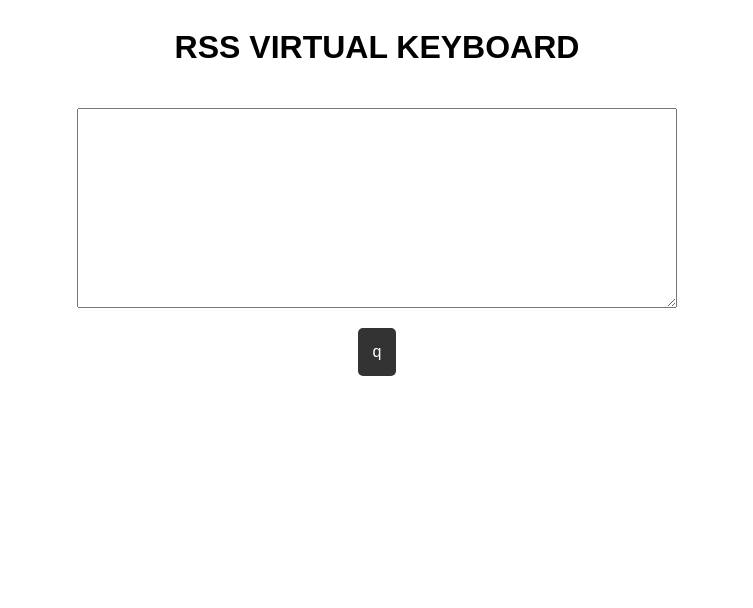
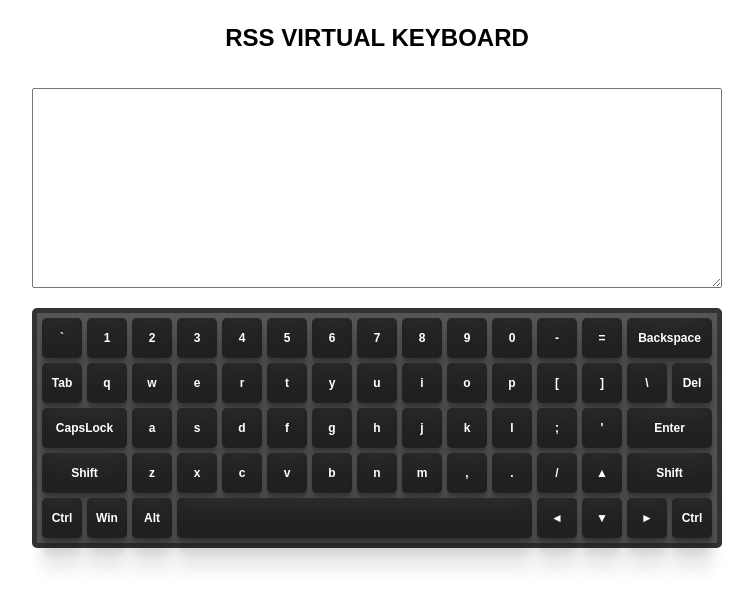
Before and after one commit to githorder/virtual-keyboard, a plain HTML site: page index.html in a window 1280 px wide. Shown: the whole page, without its empty margins (263-1016 px from the left). Drawn offline with Linux system fonts and the light colour scheme.

Commit message:
feat(keyboard): complete ~80% of keyboard functionality (Sun, Apr 30 04:14 PM)

```diff
--- a/main.js
+++ b/main.js
@@ -1,37 +1,177 @@
+const keystrokes = [
+  {
+    Backquote: { en: "`", ru: "ё" },
+    Digit1: { en: "1", ru: "1" },
+    Digit2: { en: "2", ru: "2" },
+    Digit3: { en: "3", ru: "3" },
+    Digit4: { en: "4", ru: "4" },
+    Digit5: { en: "5", ru: "5" },
+    Digit6: { en: "6", ru: "6" },
+    Digit7: { en: "7", ru: "7" },
+    Digit8: { en: "8", ru: "8" },
+    Digit9: { en: "9", ru: "9" },
+    Digit0: { en: "0", ru: "0" },
+    Minus: { en: "-", ru: "-" },
+    Equal: { en: "=", ru: "=" },
+    Backspace: { en: "Backspace", ru: "Backspace" },
+  },
+  {
+    Tab: { en: "Tab", ru: "Tab" },
+    KeyQ: { en: "q", ru: "й" },
+    KeyW: { en: "w", ru: "ц" },
+    KeyE: { en: "e", ru: "у" },
+    KeyR: { en: "r", ru: "к" },
+    KeyT: { en: "t", ru: "е" },
+    KeyY: { en: "y", ru: "н" },
+    KeyU: { en: "u", ru: "г" },
+    KeyI: { en: "i", ru: "ш" },
+    KeyO: { en: "o", ru: "щ" },
+    KeyP: { en: "p", ru: "з" },
+    BracketLeft: { en: "[", ru: "х" },
+    BracketRight: { en: "]", ru: "ъ" },
+    Backslash: { en: "\\", ru: "\\" },
+    Delete: { en: "Del", ru: "Del" },
+  },
+  {
+    CapsLock: { en: "CapsLock", ru: "CapsLock" },
+    KeyA: { en: "a", ru: "ф" },
+    KeyS: { en: "s", ru: "ы" },
+    KeyD: { en: "d", ru: "в" },
+    KeyF: { en: "f", ru: "а" },
+    KeyG: { en: "g", ru: "п" },
+    KeyH: { en: "h", ru: "р" },
+    KeyJ: { en: "j", ru: "о" },
+    KeyK: { en: "k", ru: "л" },
+    KeyL: { en: "l", ru: "д" },
+    Semicolon: { en: ";", ru: "ж" },
+    Quote: { en: "'", ru: "э" },
+    Enter: { en: "Enter", ru: "Enter" },
+  },
+  {
+    ShiftLeft: { en: "Shift", ru: "Shift" },
+    KeyZ: { en: "z", ru: "я" },
+    KeyX: { en: "x", ru: "ч" },
+    KeyC: { en: "c", ru: "с" },
+    KeyV: { en: "v", ru: "м" },
+    KeyB: { en: "b", ru: "и" },
+    KeyN: { en: "n", ru: "т" },
+    KeyM: { en: "m", ru: "ь" },
+    Comma: { en: ",", ru: "б" },
+    Period: { en: ".", ru: "ю" },
+    Slash: { en: "/", ru: "." },
+    ArrowUp: { en: "▲", ru: "▲" },
+    ShiftRight: { en: "Shift", ru: "Shift" },
+  },
+  {
+    ControlLeft: { en: "Ctrl", ru: "Ctrl" },
+    Win: { en: "Win", ru: "Win" },
+    AltLeft: { en: "Alt", ru: "Alt" },
+    Space: { en: " ", ru: " " },
+    ArrowLeft: { en: "◄", ru: "◄" },
+    ArrowDown: { en: "▼", ru: "▼" },
+    ArrowRight: { en: "►", ru: "►" },
+    ControlRight: { en: "Ctrl", ru: "Ctrl" },
+  },
+];
+
+let lang = "en";
+
 const app = document.createElement("div");
 app.classList.add("app");
-
 document.body.append(app);
 
 const titleHTML = `<h1 class="title">RSS Virtual keyboard</h1>`;
 
-const keyHTML = `
-  <div class="key">
-    <span class="key__value">q</span>
-  </div>
-`;
-
 const inputHTML = `
-  <div class="container">
+  <div class="textarea-container">
     <textarea type="textarea" class="textarea" cols="50" rows="5"></textarea>
   </div>
 `;
 
+const keyboardHTML = `<div class="keyboard"></div>`;
+
 app.insertAdjacentHTML("beforeend", titleHTML);
 app.insertAdjacentHTML("beforeend", inputHTML);
-app.insertAdjacentHTML("beforeend", keyHTML);
+app.insertAdjacentHTML("beforeend", keyboardHTML);
+
+const keyboardEl = document.querySelector(".keyboard");
+
+let keystrokesArr;
+let keyCodes;
+
+for (let i = 0; i < keystrokes.length; i++) {
+  keystrokesArr = Object.values(keystrokes[i]);
+  keyCodes = Object.keys(keystrokes[i]);
+  let keysRow;
+  let keyHTML = "";
+
+  for (let j = 0; j < keystrokesArr.length; j++) {
+    keysRow = document.createElement("div");
+    keysRow.classList.add("key-row");
+
+    keyHTML += `
+      <div id="key-${keyCodes[j]}" class="key ${
+      keyCodes[j] === "CapsLock" ||
+      keyCodes[j] === "Backspace" ||
+      keyCodes[j] === "Enter" ||
+      keyCodes[j] === "Delete" ||
+      keyCodes[j] === "Tab" ||
+      keyCodes[j] === "ShiftLeft" ||
+      keyCodes[j] === "ShiftRight" ||
+      keyCodes[j] === "Space"
+        ? "key_symbol"
+        : ""
+    }">${keystrokesArr[j][lang]}</div>
+    `;
+  }
+
+  keysRow.insertAdjacentHTML("beforeend", keyHTML);
+  keyboardEl.append(keysRow);
+}
 
 const inputEl = document.querySelector(".textarea");
 
 document.addEventListener("keydown", (e) => {
+  e.preventDefault();
+
   console.log(e);
+  const keyPressed = document.querySelector(`#key-${e.code}`);
+  keyPressed.classList.add("key_active");
 
   if (e.ctrlKey && e.altKey) {
-    document.querySelector(".key span").textContent =
-      document.querySelector(".key span").textContent === "q" ? "й" : "q";
-  }
+    lang = lang === "en" ? "ru" : "en";
+    let keyIndex = 0;
 
-  if (e.key === "q") {
-    inputEl.value += e.key;
+    for (let i = 0; i < keystrokes.length; i++) {
+      keystrokesArr = Object.values(keystrokes[i]);
+      keyCodes = Object.keys(keystrokes[i]);
+
+      for (let j = 0; j < keystrokesArr.length; j++) {
+        document.querySelectorAll(".key")[keyIndex].textContent =
+          keystrokesArr[j][lang];
+
+        keyIndex++;
+      }
+    }
+
+    return;
+  } else if (e.key === "Backspace") {
+    inputEl.value = inputEl.value.slice(0, inputEl.value.length - 1);
+    return;
+  } else if (
+    !e.ctrlKey &&
+    !e.altKey &&
+    !e.shiftKey &&
+    e.key !== "CapsLock" &&
+    e.key !== "Tab"
+  ) {
+    console.log(e);
+
+    inputEl.value += keyPressed.textContent;
   }
 });
+
+document.addEventListener("keyup", (e) => {
+  const keyPressed = document.querySelector(`#key-${e.code}`);
+  keyPressed.classList.remove("key_active");
+});
--- a/style.css
+++ b/style.css
@@ -6,6 +6,8 @@
 
 body {
   font-family: sans-serif;
+  font-weight: 600;
+  font-size: 12px;
 }
 
 .app {
@@ -14,7 +16,7 @@ body {
   justify-content: center;
   align-items: center;
   gap: 20px;
-  width: 600px;
+  width: 690px;
   margin: 0 auto;
 }
 
@@ -22,16 +24,58 @@ body {
   text-transform: uppercase;
 }
 
+.keyboard {
+  display: flex;
+  flex-direction: column;
+  gap: 5px;
+  background-color: #555;
+  border: 5px solid #333;
+  border-radius: 5px;
+  width: 100%;
+  padding: 5px;
+}
+
+.key-row {
+  display: flex;
+  gap: 5px;
+  width: 100%;
+}
+
 .key {
+  display: flex;
+  justify-content: center;
+  align-items: center;
+  width: 40px;
+  height: 40px;
   padding: 15px;
   background-color: #333;
   color: #fff;
   border-radius: 5px;
   text-align: center;
   cursor: pointer;
+  transition: all 0.2s ease-out;
+  box-shadow: rgba(0, 0, 0, 0.17) 0px -23px 25px 0px inset,
+    rgba(0, 0, 0, 0.15) 0px -36px 30px 0px inset,
+    rgba(0, 0, 0, 0.1) 0px -79px 40px 0px inset, rgba(0, 0, 0, 0.06) 0px 2px 1px,
+    rgba(0, 0, 0, 0.09) 0px 4px 2px, rgba(0, 0, 0, 0.09) 0px 8px 4px,
+    rgba(0, 0, 0, 0.09) 0px 16px 8px, rgba(0, 0, 0, 0.09) 0px 32px 16px;
 }
 
-.container {
+.key:hover {
+  background-color: #fff;
+  color: #333;
+}
+
+.key_active {
+  background-color: #fff;
+  color: #333;
+}
+
+.key_symbol {
+  flex-grow: 1;
+}
+
+.textarea-container {
   width: 100%;
   height: 200px;
 }
```
